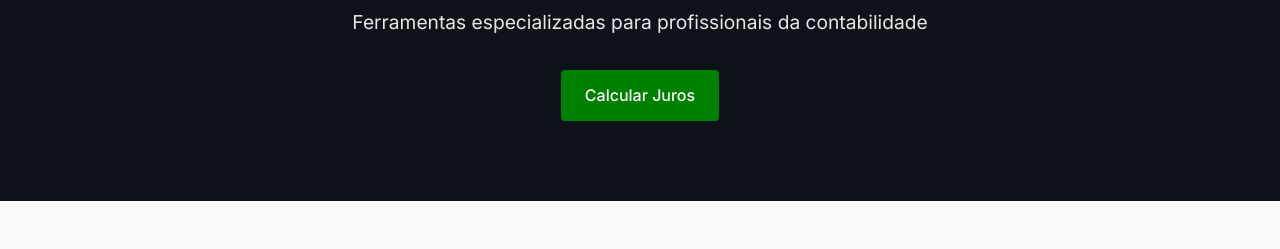
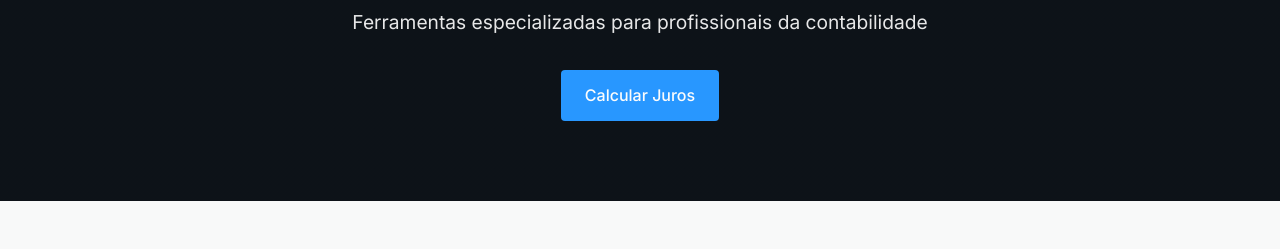
Before and after one commit to andreycalixto/matematica-2, a plain HTML site: page index.html in a window 1280 px wide. Shown: the part 231-480 px from the top of the page. Drawn offline with nearby package versions, Linux system fonts and the light colour scheme.

Commit message:
xfghmjkx

```diff
--- a/style.css
+++ b/style.css
@@ -123,7 +123,7 @@ nav ul li a:hover::after {
 /* Botões */
 .btn {
     display: inline-block;
-    background-color: green;
+    background-color: rgb(40, 151, 255);
     color: rgb(252, 252, 252);
     padding: 0.8rem 1.5rem;
     border-radius: 4px;
```
